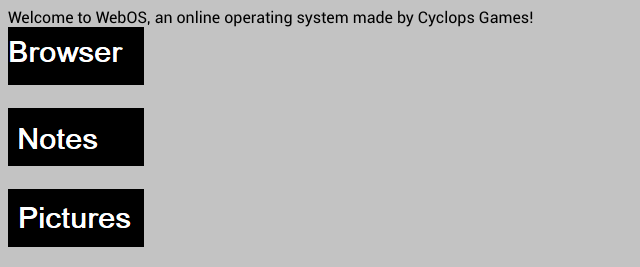
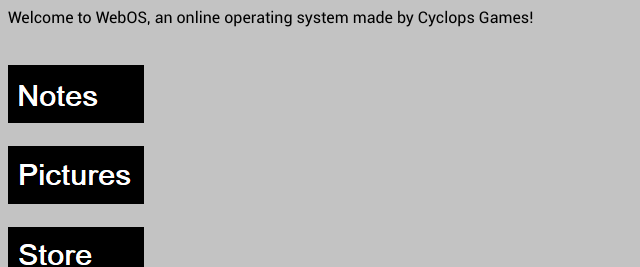
Before and after one commit to CyclopsGames/WebOS, a plain HTML site: page OS_Home_Screen.html in a window 1280 px wide. Shown: the top 267 px of the page, without its empty margins (0-640 px from the left). Drawn offline with Linux system fonts and the light colour scheme.

Commit message:
Update OS_Home_Screen.html

```diff
--- a/OS_Home_Screen.html
+++ b/OS_Home_Screen.html
@@ -16,10 +16,6 @@
 <body>
 <body style="background-image:url('Background.png');">
 	<div>Welcome to WebOS, an online operating system made by Cyclops Games!<div>
-
-					<a href="OS_Home_Screen.html">
-<img src="Browser.png" alt="Sorry, But This Image Was A Link, And The Image Did Not Load. Try Using A Different Web Browser." >
-    </a>
 </br></br>
 					<a href="Notes.html">
 <img src="Notes.png" alt="Sorry, But This Image Was A Link, And The Image Did Not Load. Try Using A Different Web Browser." >
```
